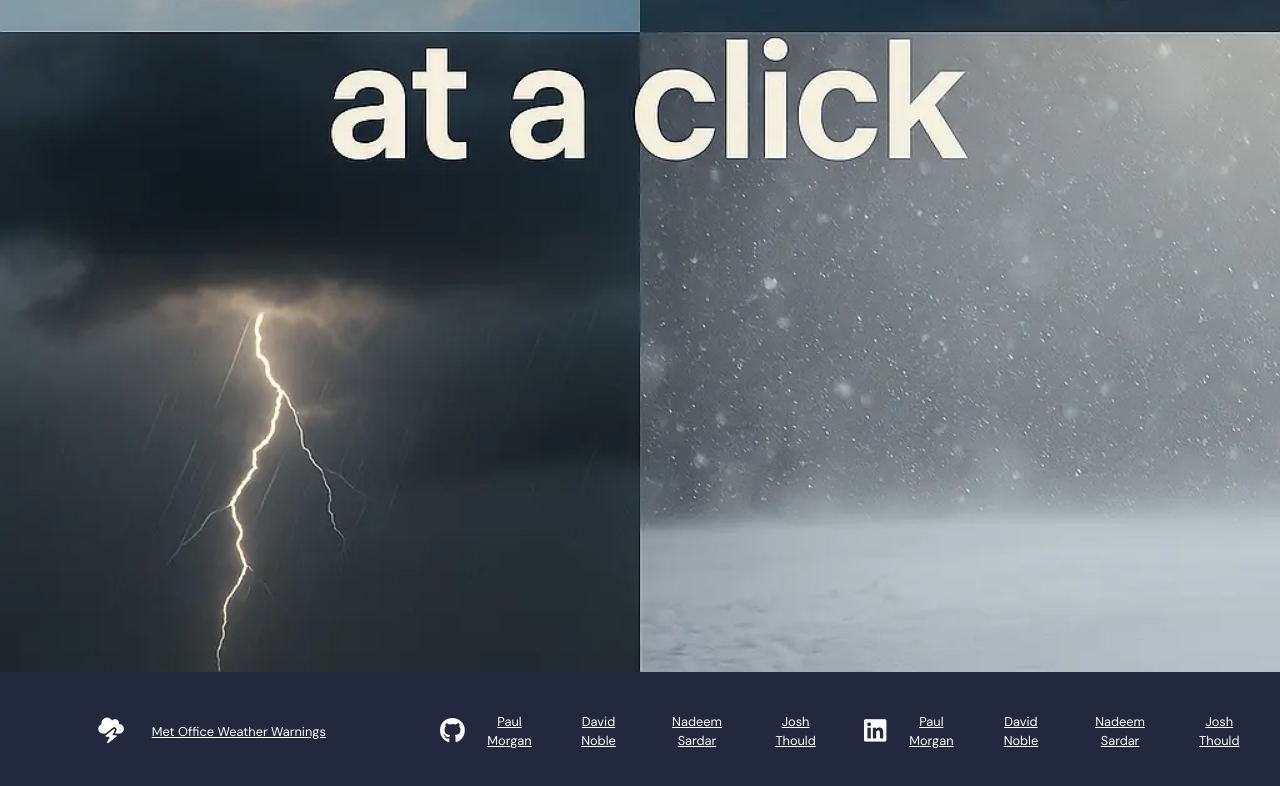
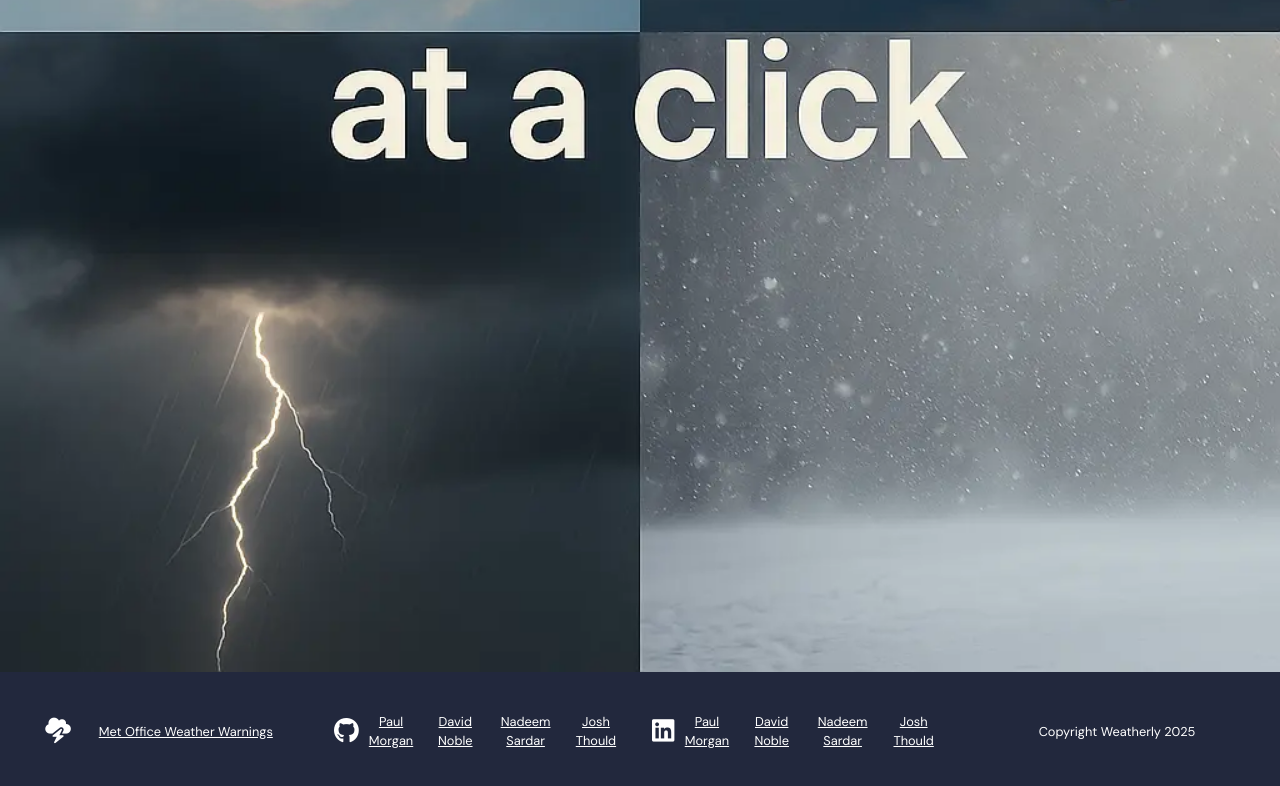
Before and after one commit to KernowPabloUK/Weatherly, a plain HTML site: page index.html in a window 1280 px wide. Shown: the part 874-1660 px from the top of the page. Drawn offline with nearby package versions, Linux system fonts and the light colour scheme.

Commit message:
CHANGE: Add copyright to footer and update author meta tag

```diff
--- a/index.html
+++ b/index.html
@@ -5,8 +5,7 @@
     <meta charset="UTF-8">
     <meta name="viewport" content="width=device-width, initial-scale=1.0">
     <meta name="description" content="Weatherly provides quick and accurate weather forecasts at a glance.">
-    <!-- TODO: Team Name - Author -->
-    <meta name="author" content="Weatherly Team">
+    <meta name="author" content="Weatherly Team: Paul Morgan, David Noble, Nadeem Sardar, Josh Thould">
     <meta name="keywords" content="weather, forecast, temperature, rain, weatherly">
     <!-- For search engine indexing -->
     <meta name="robots" content="index, follow">
@@ -188,7 +187,6 @@
                 </div>
             </div>
         </div>
-        <!-- Modal -->
         <div class="modal fade" id="exampleModal" tabindex="-1" aria-labelledby="exampleModalLabel">
             <div class="modal-dialog">
                 <div class="modal-content ">
@@ -199,7 +197,6 @@
         </div>
         </div>
     </main>
-    <!-- TODO: Footer - Basic Copyright - Links to our Githubs?? - Links to weather warnings?? - Socials?? -->
     <footer class="row mt-auto">
 
         <div class="col-12 col-md-4 social-icons my-4 d-flex justify-content-center">
@@ -235,7 +232,7 @@
             <a href="https://linkedin.com/in/josh-thould/" target="_blank"
                 aria-label="Visit Josh's LinkedIn (opens in a new tab)" rel="noopener">Josh Thould</a>
         </div>
-
+        <div class="col-12">Copyright Weatherly 2025</div>
     </footer>
 
 
```
Also changed, not shown: assets/css/style.css (+0 -22 lines).
